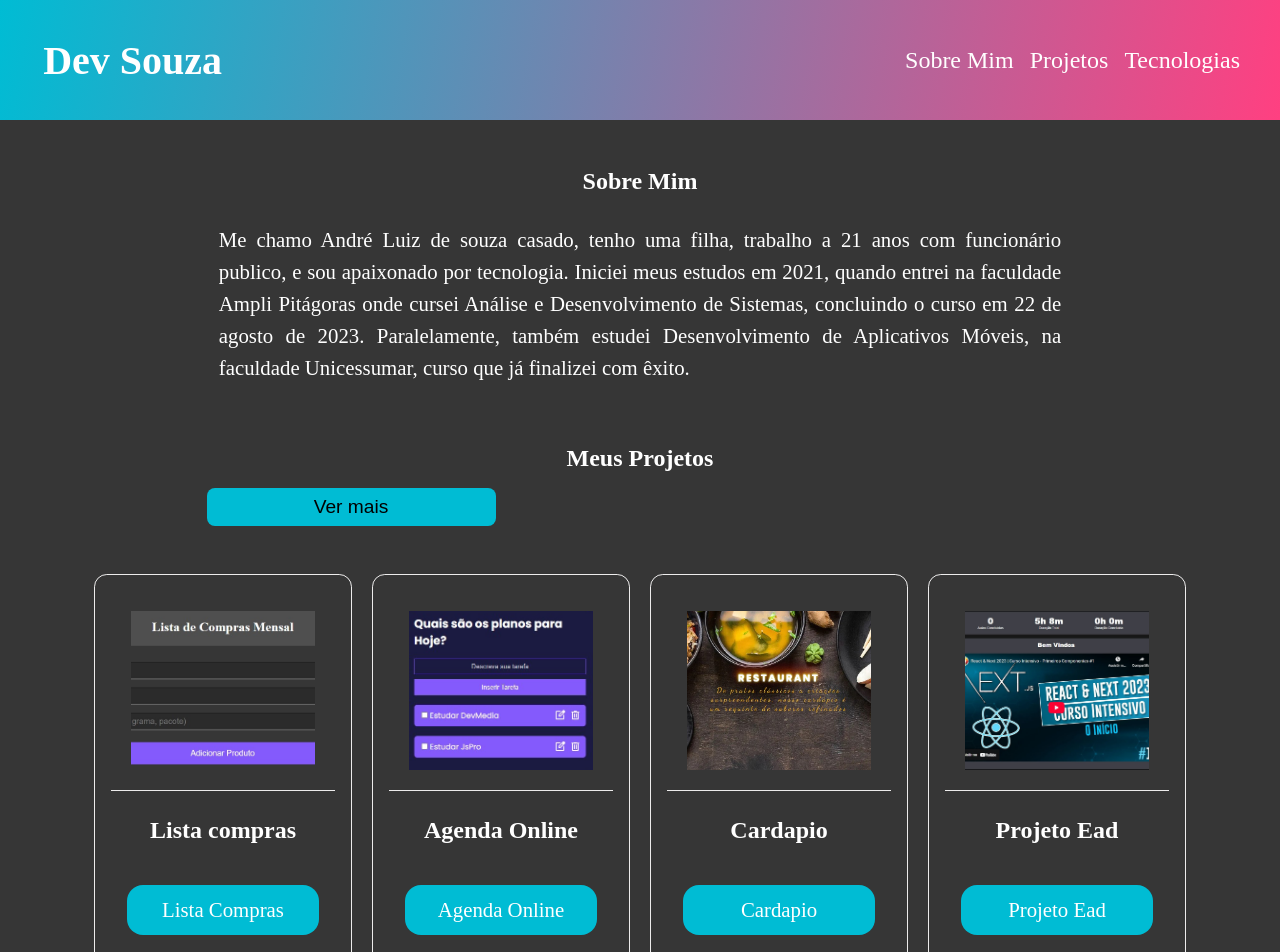
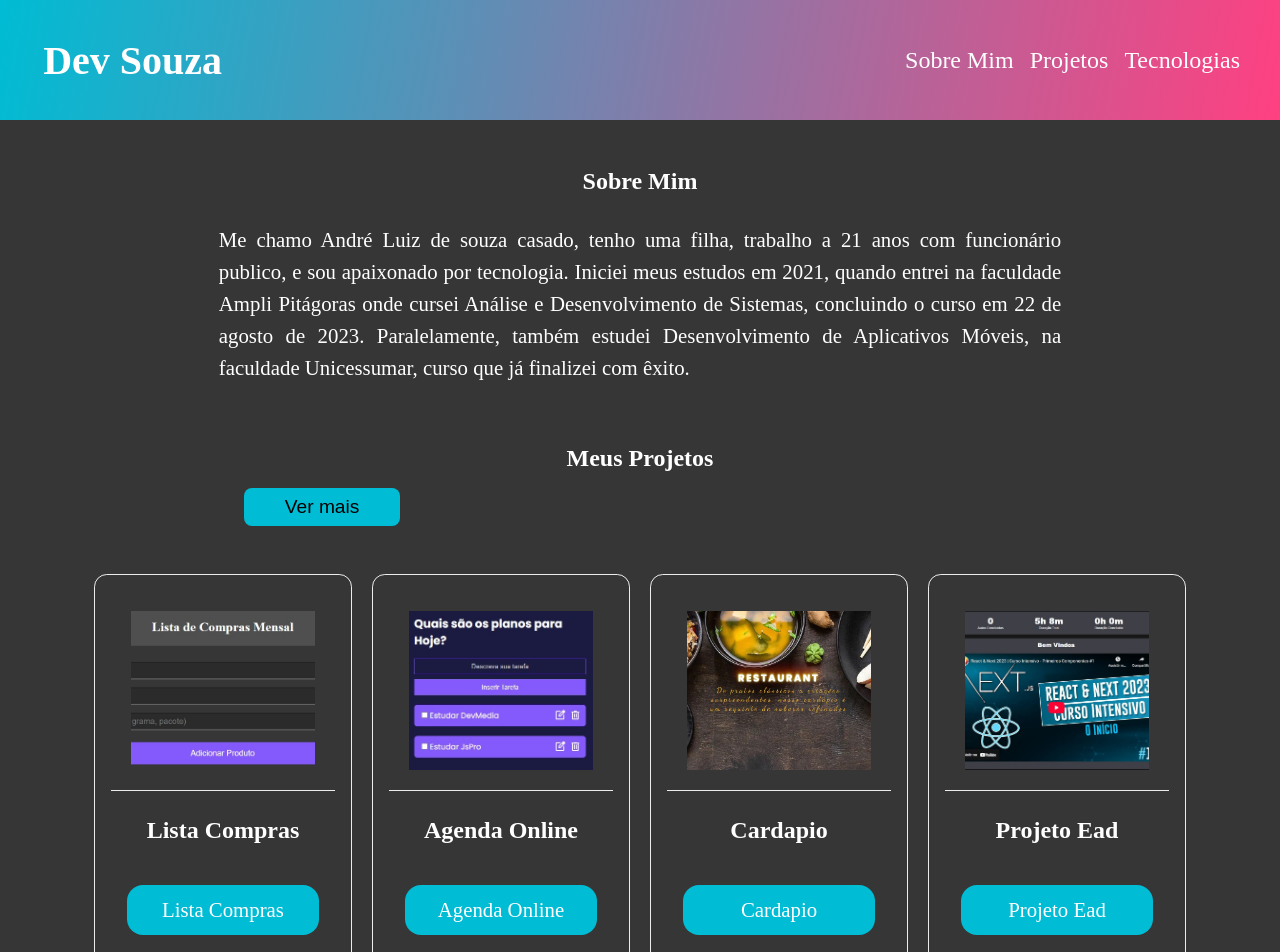
Before and after one commit to AndreSouzanl/landingPagePessoal, a Next.js app: page / in a window 1280 px wide. Shown: the top 952 px of the page. Built offline with nearby package versions, Linux system fonts and the light colour scheme.

Commit message:
atualizaProjetro2708

```diff
--- a/src/componentes/Projetos/Projeto.module.css
+++ b/src/componentes/Projetos/Projeto.module.css
@@ -22,13 +22,13 @@
 
 .container_button{
   display: flex;
-  justify-content: center;
+  justify-content:center;
   align-items: center;
-  width:50%
+  width:45%;
 }
 
 .container_button button{
-  width:50%;
+  width: 30%;
   padding:0.5rem;
   border:none;
   outline:none;
--- a/src/componentes/Projetos/Projetos.jsx
+++ b/src/componentes/Projetos/Projetos.jsx
@@ -1,10 +1,8 @@
 "use client";
-
 import { useState } from "react";
 import Cards from "../Cards/Cards";
 import styles from "./Projeto.module.css";
 import dados from "@/data/projetos";
-
 export default function Projetos(props) {
   const [quantidadeVisivel, setQuantidadeVisivel] = useState(4);
   function verMais() {
--- a/src/data/projetos.js
+++ b/src/data/projetos.js
@@ -3,7 +3,7 @@ import icone from "../data/icone.js";
 const dados = [
   {
     imagem: icone.list,
-    titulo: "Lista compras",
+    titulo: "Lista Compras",
     url: "https://lista-compras-mes.vercel.app/",
     texto: "Lista Compras",
   },
```
